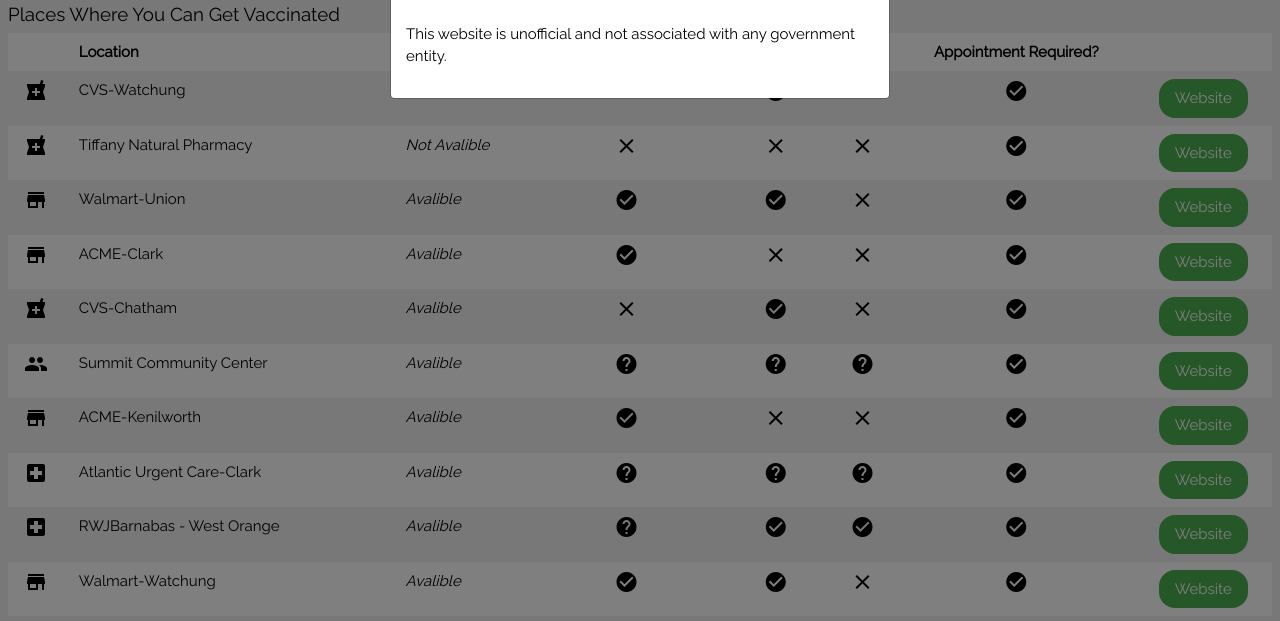
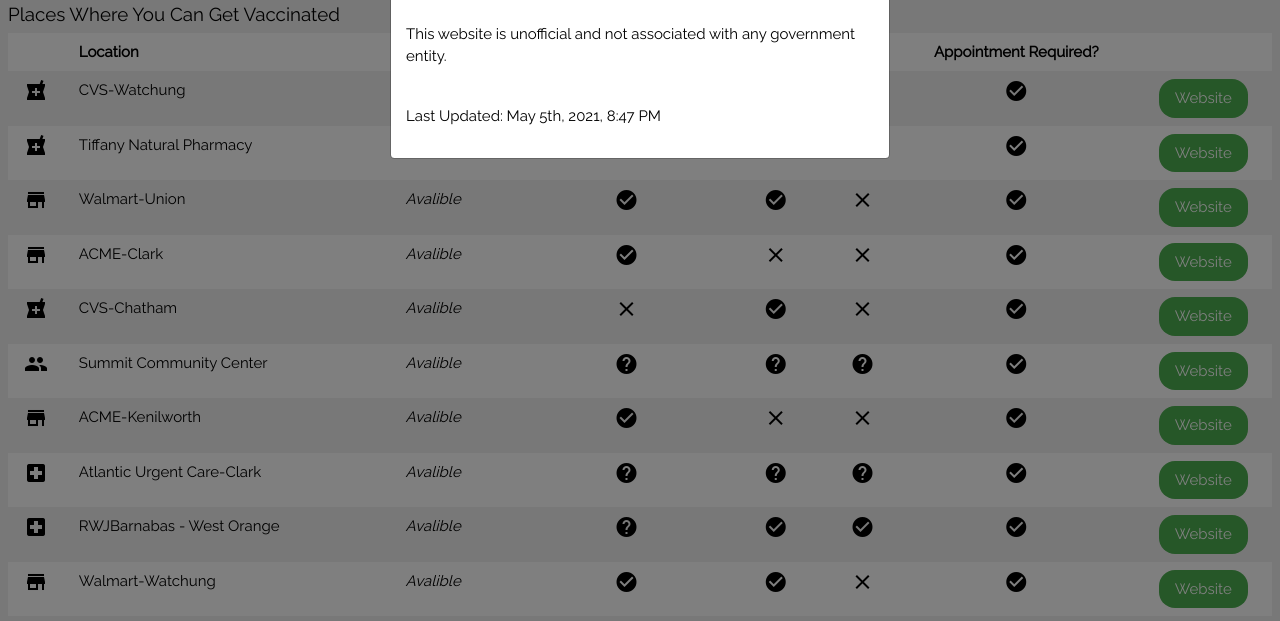
Before and after one commit to AMoinian2004/UCVaccine, a plain HTML site: page index.html in a window 1280 px wide. Shown: the part 161-782 px from the top of the page. Drawn offline with nearby package versions, Linux system fonts and the light colour scheme.

Commit message:
Update index.html

```diff
--- a/index.html
+++ b/index.html
@@ -32,6 +32,8 @@
 					<p>We update this website every Wednesday. This information may be outdated.</p>
 					<br>
 					<p>This website is unofficial and not associated with any government entity.</p>
+						<br>
+					<p>Last Updated: May 5th, 2021, 8:47 PM</p>
 				</div>
 			</div>
 		</div>
```
